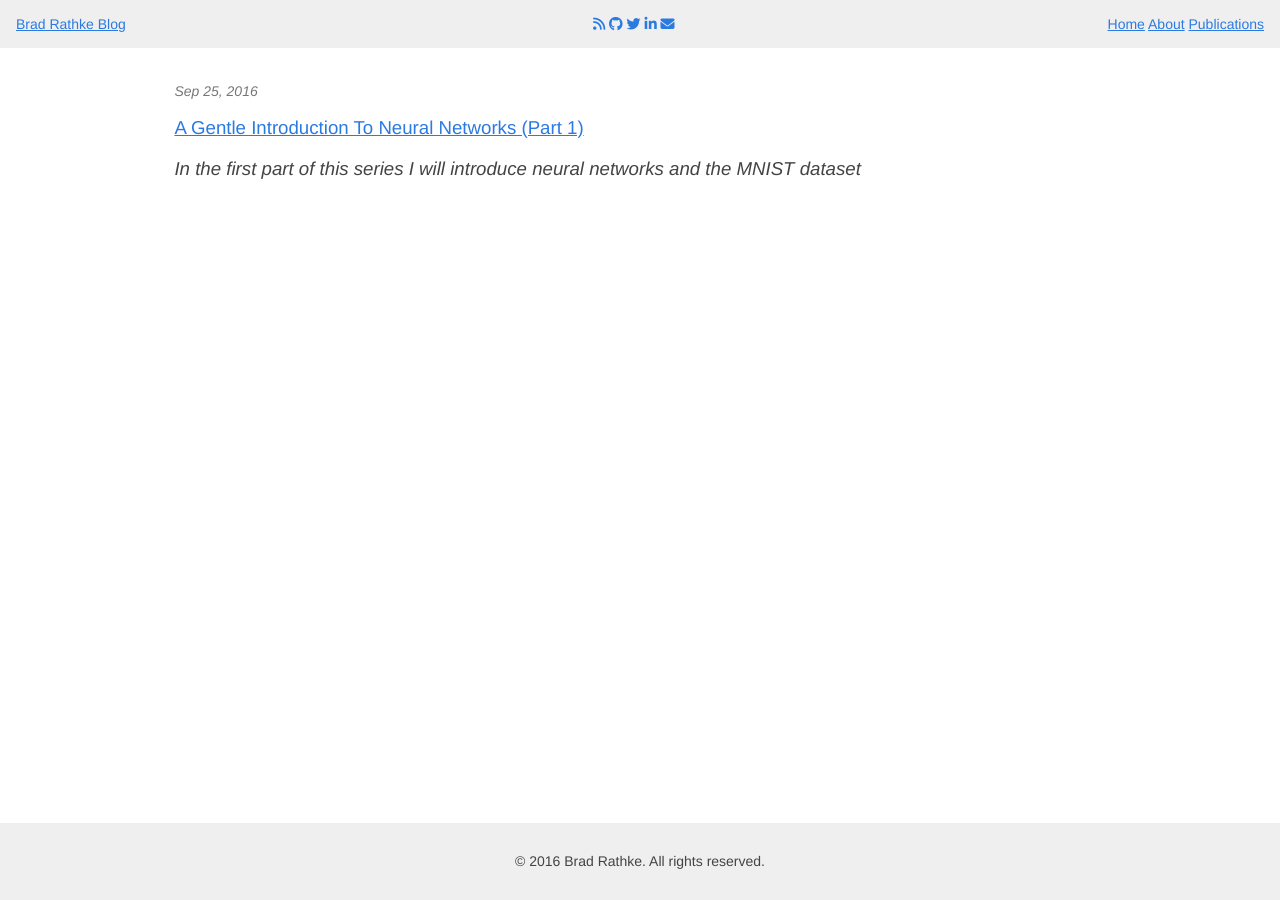
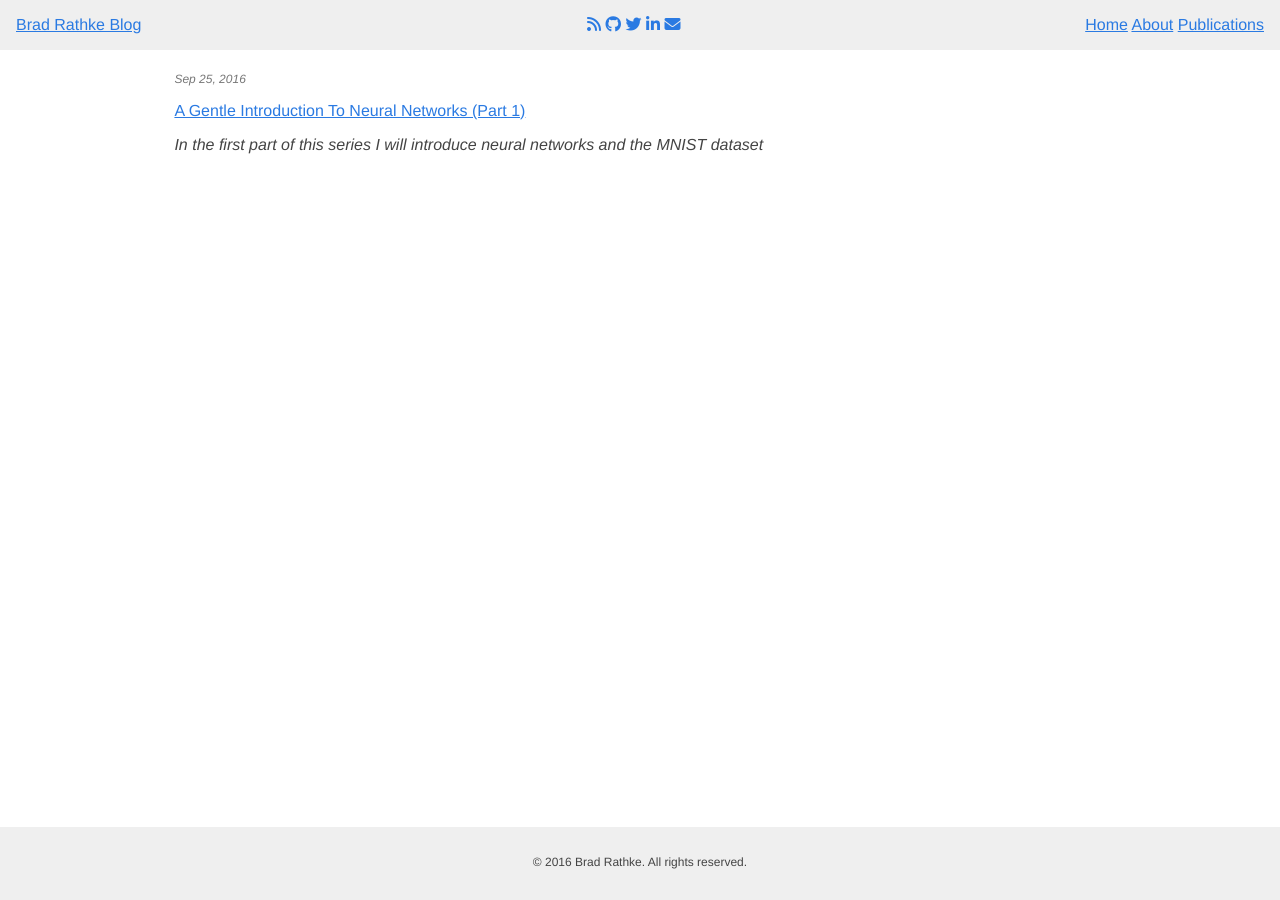
Before and after one commit to BradAtGames/bradatgames.github.io, a Jekyll site: the page built from index.html, in a window 1280 px wide. Built offline with Jekyll 4.4.1, drawn with Linux system fonts in a browser that asks for light colours; nearby versions of some CDN libraries.

Commit message:
Resized fonts a bit... they were way too large before

```diff
--- a/public/css/style.css
+++ b/public/css/style.css
@@ -18,7 +18,7 @@ footer {
 }
 
 body {
-    font-size: 14pt;
+    font-size: 16px;
     font-family: "Helvetica Neue", Helvetica, Arial, Serif;
     color: #444;
 }
@@ -29,7 +29,7 @@ body {
     top: 0;
     left: 0;
     padding: 1rem;
-    font-size: .75em;
+    font-size: 1em;
     background-color: #efefef;
 }
 
```
